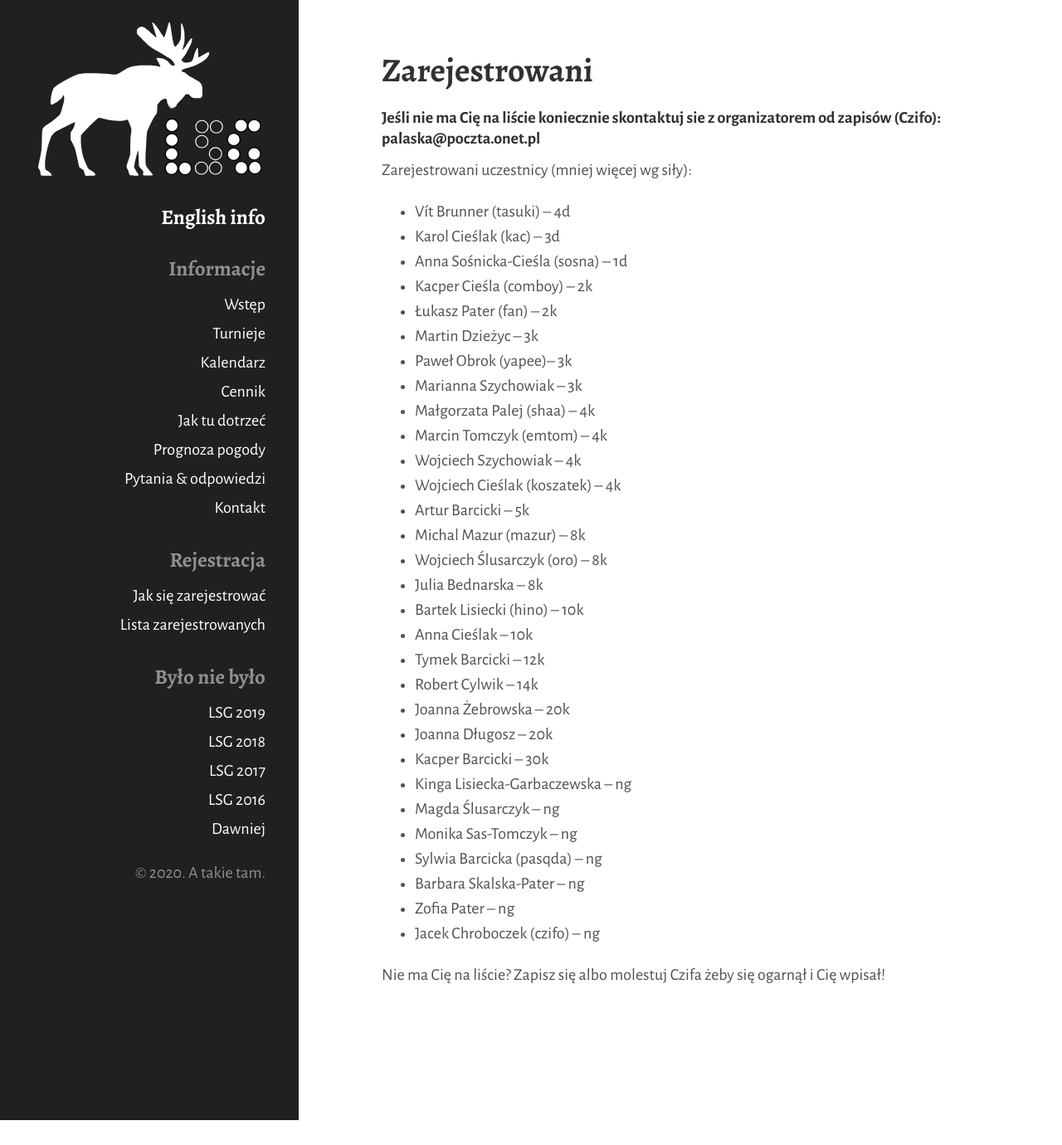
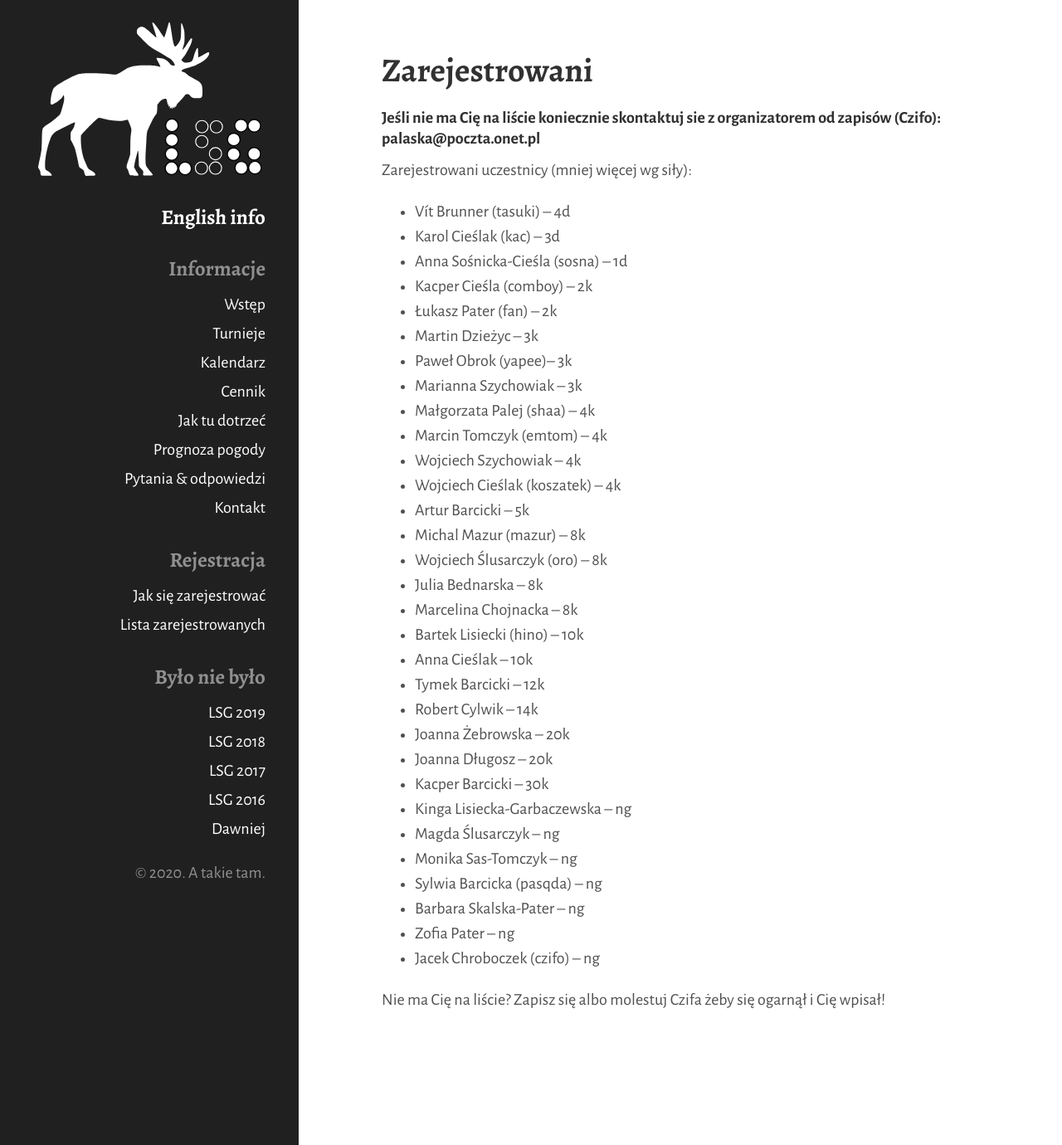
Before and after one commit to tasuki/lsg, a Jekyll site: the page built from zarejestrowani.md, in a window 1280 px wide. Shown: the whole page at 83% size. Built offline with Jekyll 4.4.1, drawn with Linux system fonts in a browser that asks for light colours; nearby versions of some CDN libraries; before the commit the page ends 1350 px from its top, so only the background shows below that.

Commit message:
Update zarejestrowani.md

```diff
--- a/zarejestrowani.md
+++ b/zarejestrowani.md
@@ -25,6 +25,7 @@ Zarejestrowani uczestnicy (mniej więcej wg siły):
 - Michal Mazur (mazur) -- 8k
 - Wojciech Ślusarczyk (oro) -- 8k
 - Julia Bednarska -- 8k
+- Marcelina Chojnacka -- 8k
 - Bartek Lisiecki (hino) -- 10k
 - Anna Cieślak -- 10k
 - Tymek Barcicki -- 12k
```
